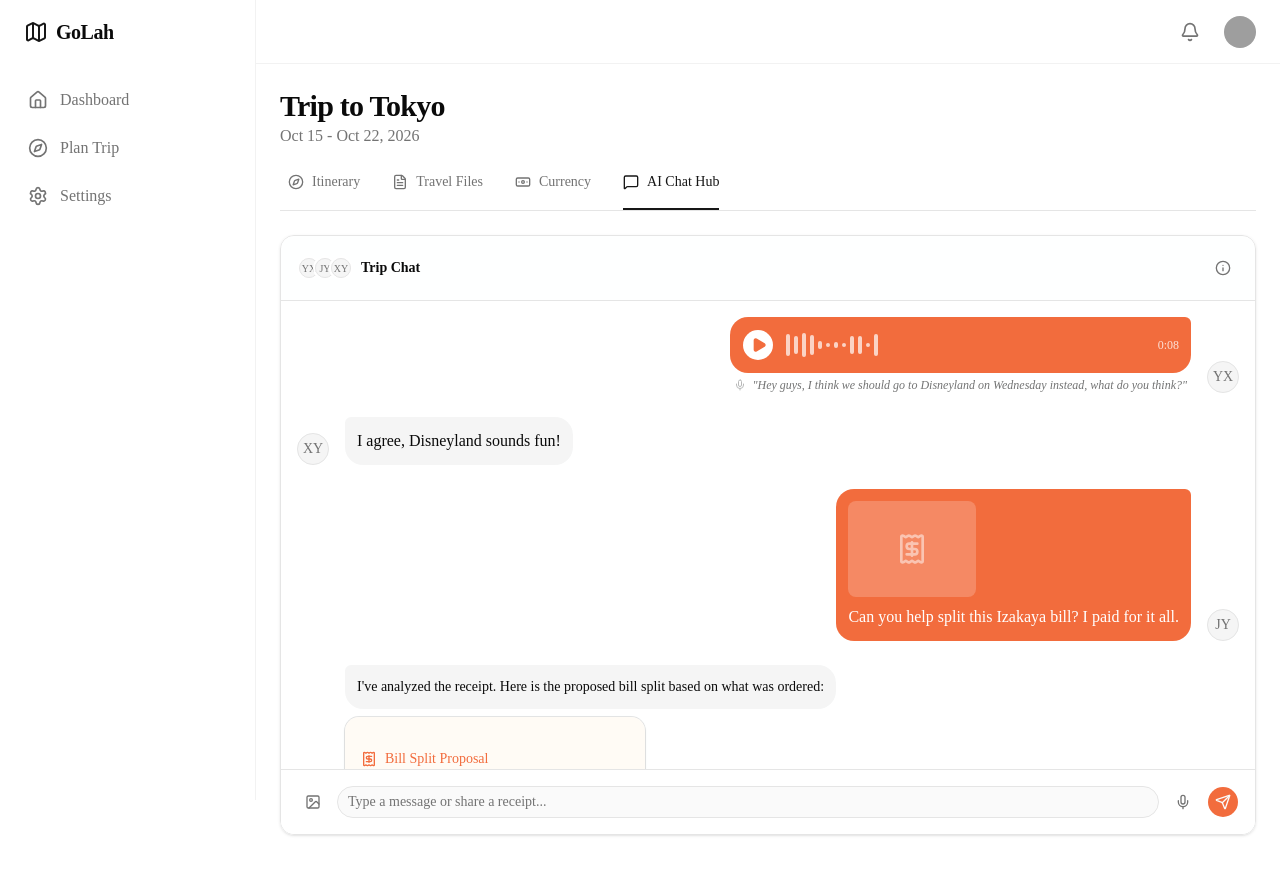
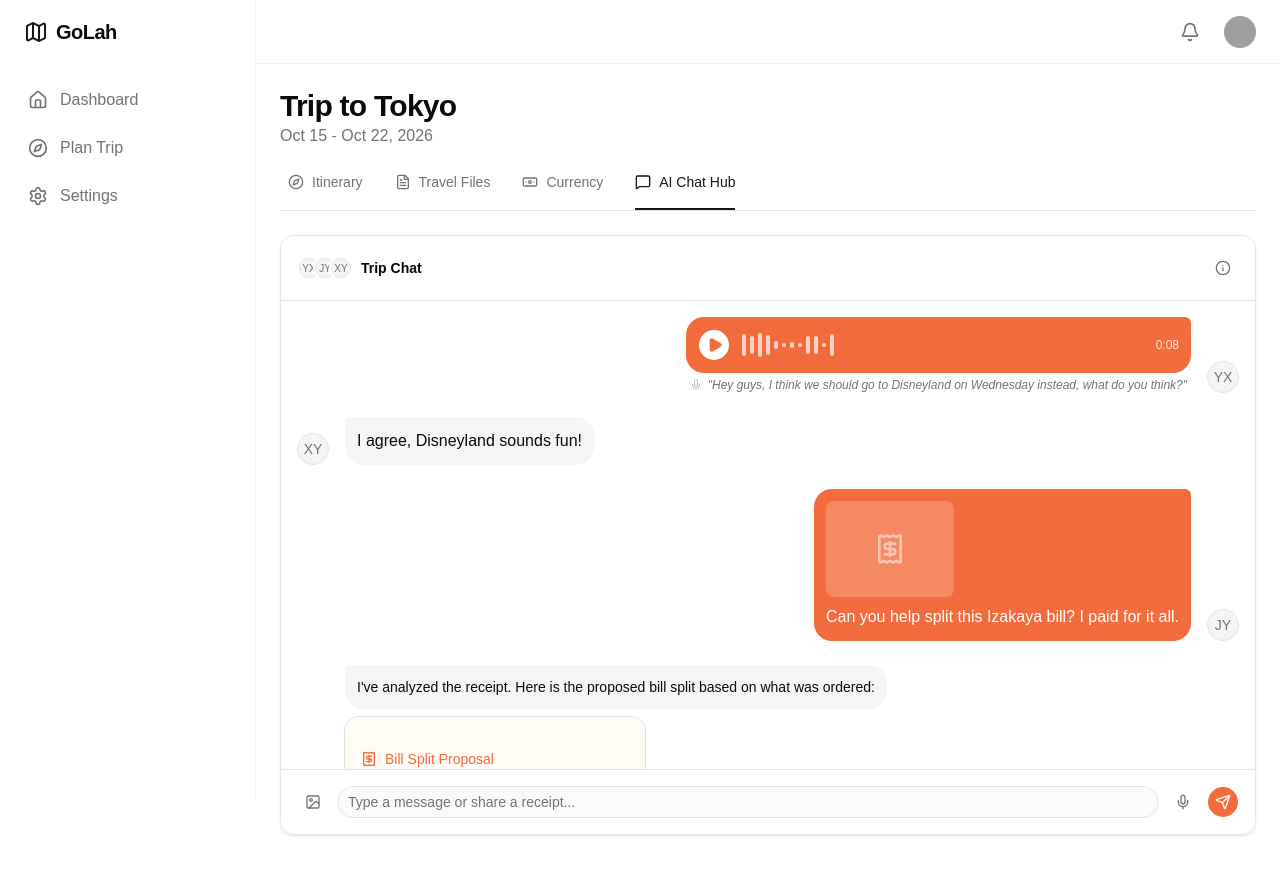
Before and after one commit to yxin530/codenection_GoLah, a Next.js app: page /trips/1/chat in a window 1280 px wide. Shown: the top 874 px of the page. Built offline with nearby package versions, Linux system fonts and the light colour scheme; grey boxes are pictures that could not be loaded.

Commit message:
fixed localhost build issues

```diff
--- a/src/app/globals.css
+++ b/src/app/globals.css
@@ -7,9 +7,9 @@
 @theme inline {
   --color-background: var(--background);
   --color-foreground: var(--foreground);
-  --font-sans: var(--font-sans);
-  --font-mono: var(--font-geist-mono);
-  --font-heading: var(--font-sans);
+  --font-sans: Arial, Helvetica, sans-serif;
+  --font-mono: "SFMono-Regular", Consolas, "Liberation Mono", monospace;
+  --font-heading: Arial, Helvetica, sans-serif;
   --color-sidebar-ring: var(--sidebar-ring);
   --color-sidebar-border: var(--sidebar-border);
   --color-sidebar-accent-foreground: var(--sidebar-accent-foreground);
--- a/src/app/layout.tsx
+++ b/src/app/layout.tsx
@@ -1,16 +1,5 @@
 import type { Metadata } from "next";
-import { Geist, Geist_Mono } from "next/font/google";
 import "./globals.css";
-
-const geistSans = Geist({
-  variable: "--font-geist-sans",
-  subsets: ["latin"],
-});
-
-const geistMono = Geist_Mono({
-  variable: "--font-geist-mono",
-  subsets: ["latin"],
-});
 
 export const metadata: Metadata = {
   title: "Create Next App",
@@ -21,7 +10,7 @@ export default function RootLayout({ children }: LayoutProps<"/">) {
   return (
     <html
       lang="en"
-      className={`${geistSans.variable} ${geistMono.variable} h-full antialiased`}
+      className="h-full antialiased"
     >
       <body className="min-h-full flex flex-col">{children}</body>
     </html>
--- a/src/components/chat/ChatInfoSheet.tsx
+++ b/src/components/chat/ChatInfoSheet.tsx
@@ -13,10 +13,12 @@ import { Avatar, AvatarFallback } from "@/components/ui/avatar";
 export function ChatInfoSheet() {
   return (
     <Sheet>
-      <SheetTrigger asChild>
-        <Button variant="ghost" size="icon" className="text-muted-foreground hover:text-foreground">
-          <Info className="h-5 w-5" />
-        </Button>
+      <SheetTrigger
+        render={
+          <Button variant="ghost" size="icon" className="text-muted-foreground hover:text-foreground" />
+        }
+      >
+        <Info className="h-5 w-5" />
       </SheetTrigger>
       <SheetContent className="overflow-y-auto">
         <SheetHeader>
```
